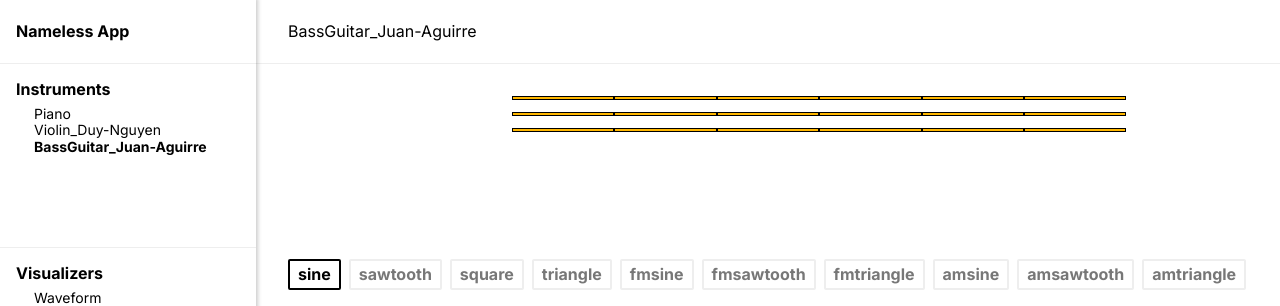
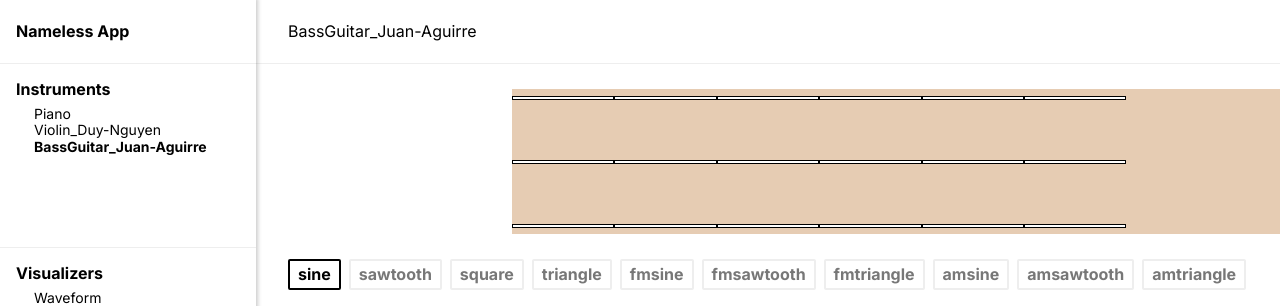
Before and after one commit to avipuri/instrument-visualizer, a React (Create React App) app in the folder client/: page /BassGuitar_Juan-Aguirre in a window 1280 px wide. Shown: the top 306 px of the page. Built offline with nearby package versions, Linux system fonts and the light colour scheme; no server answers; some icons are missing.

Commit message:
Adding updated instrument

```diff
--- a/client/src/instruments/juanAguirre0711.tsx
+++ b/client/src/instruments/juanAguirre0711.tsx
@@ -35,18 +35,23 @@ export function BassGuitarKey({
     // 1. The JSX refers to the HTML-looking syntax within TypeScript.
     // 2. The JSX will be **transpiled** into the corresponding `React.createElement` library call.
     // 3. The curly braces `{` and `}` should remind you of string interpolation.
-
+    <div style={{
+      background: '#e6ccb3',
+      marginTop: '-7px',
+      width: '930px',
+      height: '14.7px'
+    }}>
       <div
         onMouseDown={() => synth?.triggerAttack(`${note}`)} // Question: what is `onMouseDown`?
         onMouseUp={() => synth?.triggerRelease('+0.25')} // Question: what is `onMouseUp`?
         className={classNames('ba pointer absolute dim', {
-        'bg-gold black h3': minor, // minor keys are black
+          'bg-white black h3': minor, // minor keys are black
           'black bg-white h4': !minor, // major keys are white
         })}
 
         style={{
           // CSS
-        top: `${idv * 1}rem`,
+          top: `${idv * 4}rem`,
           left: `${idh * 10}%`,
           zIndex: 0,//minor ? 1 : 0,
           width: '10%',//minor ? '1.5rem' : '2rem',
@@ -55,42 +60,42 @@ export function BassGuitarKey({
         }}
 
       ></div>
+    </div>
   );
 }
 
 // eslint-disable-next-line
-function BassGuitarKeyWithoutJSX({
-  note,
-  synth,
-  minor,
-  index,
-}: BassGuitarKeyProps): JSX.Element {
-  console.log(`${note}rem`)
-  /**
-   * This React component for pedagogical purposes.
-   * See `ViolinKey` for the React component with JSX (JavaScript XML).
-   */
-  return React.createElement(
-    'div',
-    {
-      // onMouseDown: () => synth?.triggerAttack(`${note}`),
-      // onMouseUp: () => synth?.triggerRelease('+0.10'),
-      onMouseDown: () => synth?.triggerAttackRelease(`${note}`, 1),
-      className: classNames('ba pointer absolute dim', {
-        'bg-black black h3': minor,
-        'black bg-white h4': !minor,
-      }),
-      style: {
-        top: 0,
-        left: `${index * 2}rem`,
-        zIndex: minor ? 1 : 0,
-        width: minor ? '1.5rem' : '2rem',
-        marginLeft: minor ? '0.25rem' : 0,
-      },
-    },
-    [],
-  );
-}
+// function BassGuitarKeyWithoutJSX({
+//   note,
+//   synth,
+//   minor,
+//   index,
+// }: BassGuitarKeyProps): JSX.Element {
+//   console.log(`${note}rem`)
+//   /**
+//    * This React component for pedagogical purposes.
+//    * See `ViolinKey` for the React component with JSX (JavaScript XML).
+//    */
+//   return React.createElement(
+//     'div',
+//     {
+//       onMouseDown: () => synth?.triggerAttack(`${note}`),
+//       onMouseUp: () => synth?.triggerRelease('+0.10'),
+//       className: classNames('ba pointer absolute dim', {
+//         'bg-black black h3': minor,
+//         'black bg-white h4': !minor,
+//       }),
+//       style: {
+//         top: 0,
+//         left: `${index * 2}rem`,
+//         zIndex: minor ? 1 : 0,
+//         width: minor ? '1.5rem' : '2rem',
+//         marginLeft: minor ? '0.25rem' : 0,
+//       },
+//     },
+//     [],
+//   );
+// }
 
 function BassGuitarType({ title, onClick, active }: any): JSX.Element {
   return (
```
Lines whose indentation alone changed are shown as unchanged.
